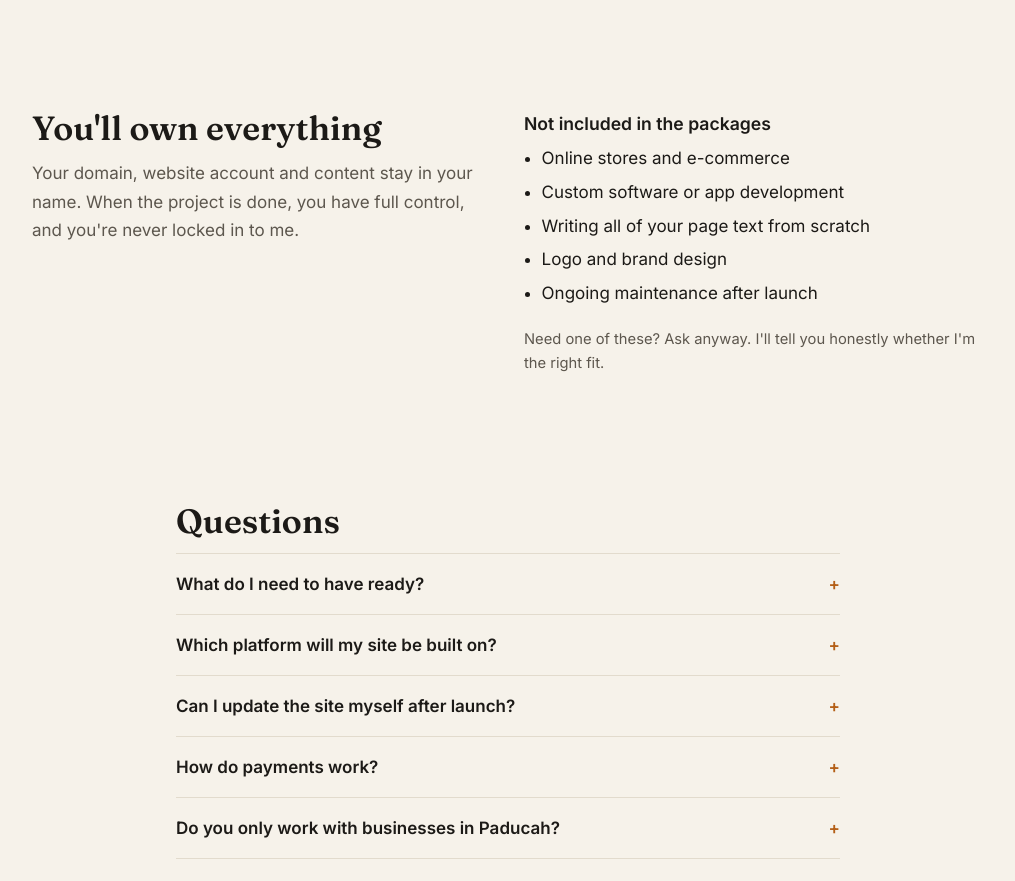
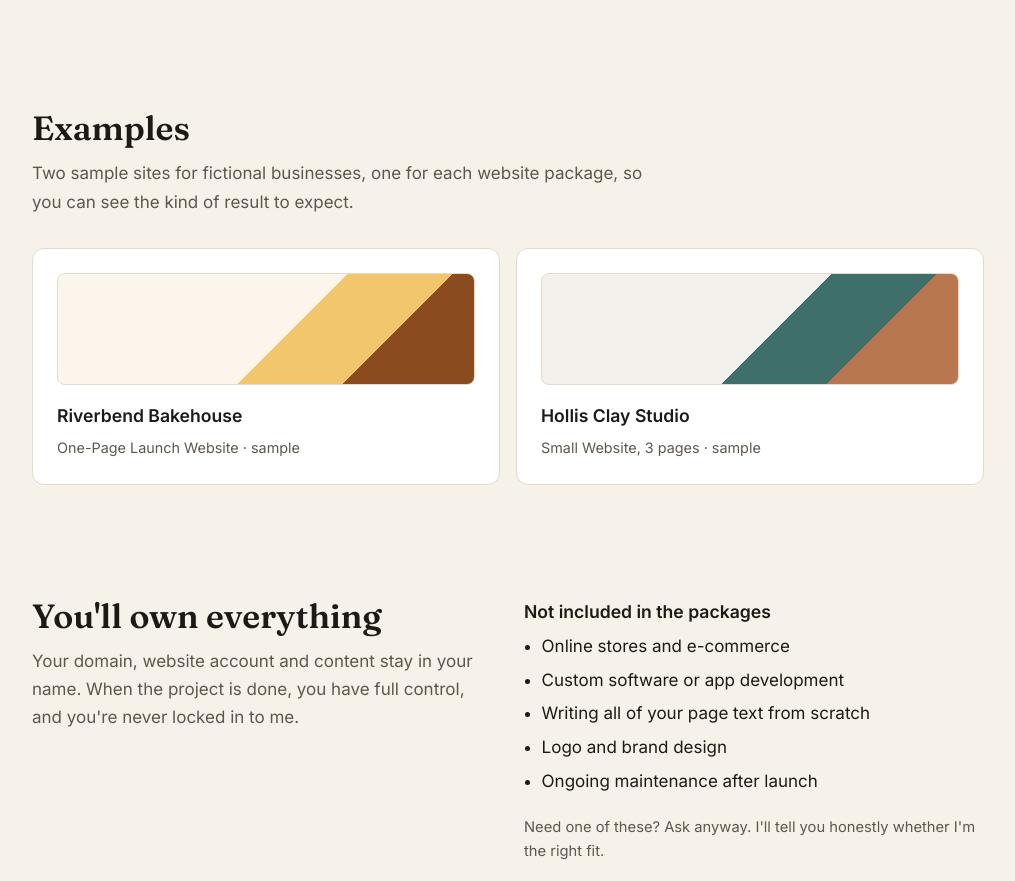
Before and after one commit to oddanvil-works/oddanvilworks.com, a plain HTML site: page index.html in a window 1280 px wide. Shown: the part 1855-2736 px from the top of the page, without its empty margins (132-1147 px from the left). Drawn offline with Linux system fonts and the light colour scheme.

Commit message:
Link sample sites from new Examples section
Co-Authored-By: Claude Opus 5.5 <noreply@anthropic.com>
Claude-Session: https://claude.ai/code/session_01GE1VHhhy7WVMq3RJexoVtP

```diff
--- a/index.html
+++ b/index.html
@@ -118,6 +118,10 @@
   .card ul { margin: 0; padding-left: 1.1rem; }
   .card li { margin: .3rem 0; }
   .note { color: var(--muted); font-size: .92rem; margin-top: 1.25rem; max-width: 44rem; }
+  a.example { color: var(--text); text-decoration: none; transition: border-color .15s; }
+  a.example:hover, a.example:focus-visible { border-color: var(--accent); }
+  .swatch { display: block; height: 7rem; border-radius: .5rem; margin-bottom: 1rem; border: 1px solid var(--line); }
+  .example .meta { margin: 0; }
 
   ol.steps { list-style: none; counter-reset: step; padding: 0; margin: 0; display: grid; gap: 1rem;
     grid-template-columns: repeat(auto-fit, minmax(13rem, 1fr)); }
@@ -157,6 +161,7 @@
       <nav class="links" aria-label="Main">
         <a href="#pricing">Pricing</a>
         <a href="#process">How it works</a>
+        <a href="#examples">Examples</a>
         <a href="#faq">FAQ</a>
         <a href="#contact">Contact</a>
       </nav>
@@ -235,6 +240,25 @@
       </div>
     </section>
 
+    <section id="examples">
+      <div class="wrap">
+        <h2>Examples</h2>
+        <p class="section-intro">Two sample sites for fictional businesses, one for each website package, so you can see the kind of result to expect.</p>
+        <div class="cards">
+          <a class="card example" href="demos/riverbend-bakehouse/">
+            <span class="swatch" style="background: linear-gradient(135deg, #fbf5ec 0 55%, #f2c66d 55% 75%, #8a4b1f 75%);"></span>
+            <h3>Riverbend Bakehouse</h3>
+            <p class="meta">One-Page Launch Website · sample</p>
+          </a>
+          <a class="card example" href="demos/hollis-clay/">
+            <span class="swatch" style="background: linear-gradient(135deg, #f4f1ec 0 55%, #3f6f6a 55% 75%, #b9774f 75%);"></span>
+            <h3>Hollis Clay Studio</h3>
+            <p class="meta">Small Website, 3 pages · sample</p>
+          </a>
+        </div>
+      </div>
+    </section>
+
     <section>
       <div class="wrap">
         <div class="two-col">
```
